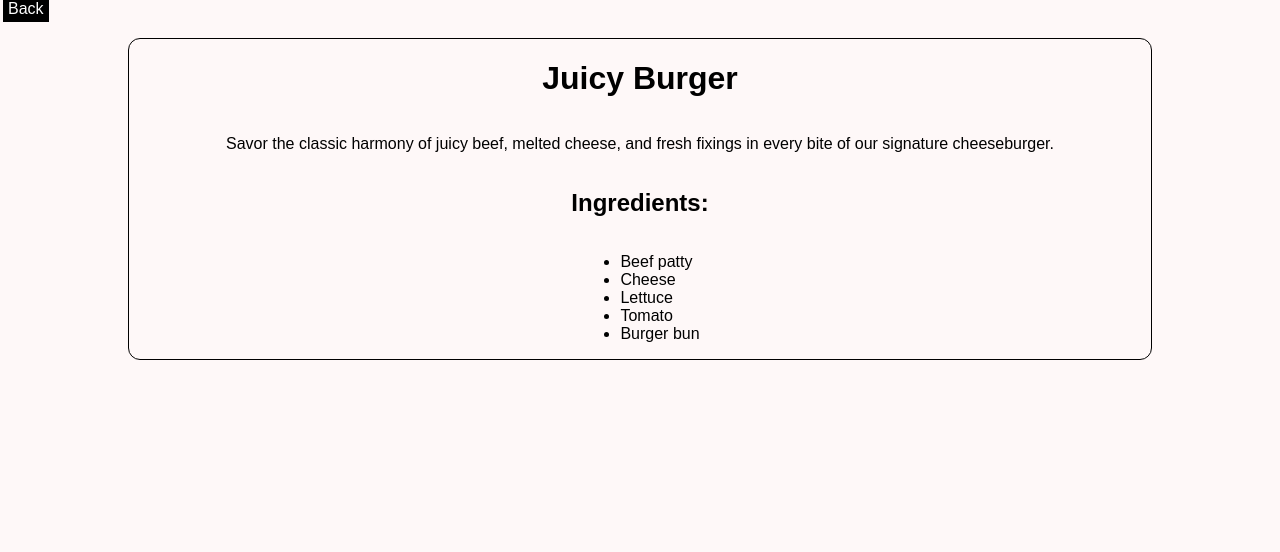
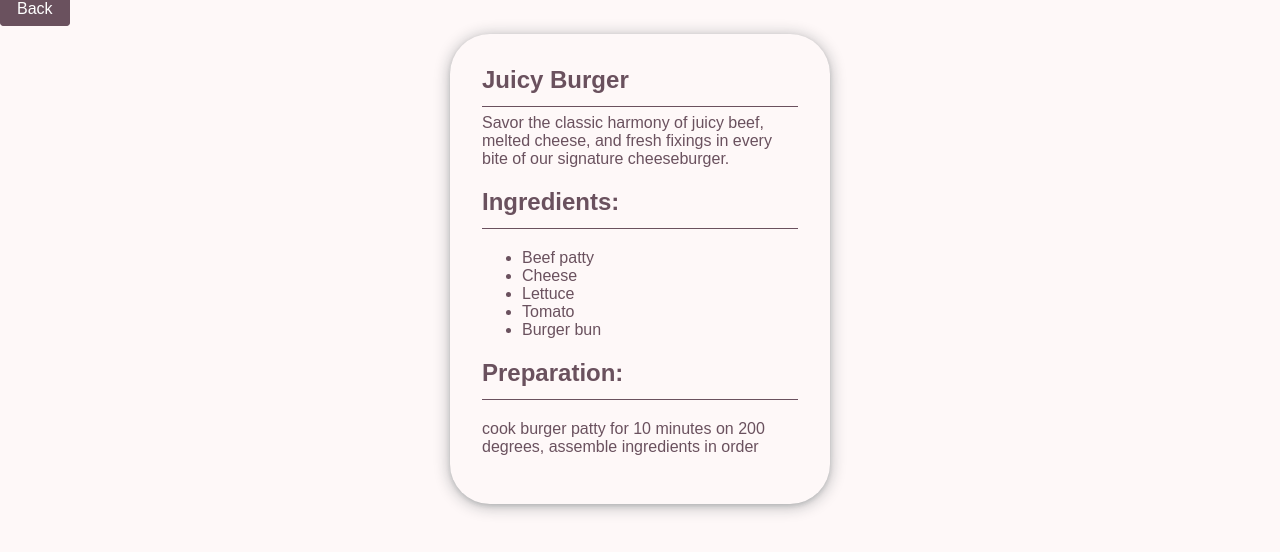
Before and after one commit to campbell-15/ReactRecipeBook, a React (Create React App) app: page /recipe/1 in a window 1280 px wide. Shown: the top 552 px of the page. Built offline with nearby package versions, Linux system fonts and the light colour scheme; a small style sheet from the web is missing.

Commit message:
added styles to details page

```diff
--- a/src/Components/RecipeDetails/RecipeDetails.css
+++ b/src/Components/RecipeDetails/RecipeDetails.css
@@ -1,31 +1,58 @@
-.back-button {
-    width: 60px;
-    height: 50px;
-    background-color: black;
-    color: white;
-    padding: 5px;
-    text-decoration: none;
-    margin: 3px;
-    margin-top: 3px;
+.details-card {
+    max-width: 380px;
+    border-radius: calc(var(--curve) * 1px);
+    overflow: hidden;
+    box-shadow: rgba(14, 30, 37, 0.12) 0px 2px 4px 0px, rgba(14, 30, 37, 0.32) 0px 2px 16px 0px;
+    margin: 0 auto;
+    padding: 2rem;
 }
 
-.deatils-card {
-    display: flex; /* Use flexbox */
-    flex-direction: column; /* Stack children vertically */
-    justify-content: center; /* Center content vertically */
-    align-items: center; /* Center content horizontally */
-    border: 1px solid black;
-    border-radius: 12px;
-    width: 80%;
-    margin: 0 auto; /* Horizontally center the div */
-    margin-top: 20px;
+.details-card__title {
+    font-size: 1.5em;
+    margin: 0 0 .3em;
+    color: #6A515E;
+    border-bottom: 1px solid #6A515E;
+    padding-bottom: 0.5em;
 }
 
-.ingredients-title {
-    color: black;
-    text-align: center;
+.details-card__description {
+    margin: 0 0 1em;
+    color: #6A515E;
 }
 
-.ingredients-description {
-    text-align: center;
+.details-card__ingredient-list {
+    margin-bottom: 1em;
 }
+
+.details-card__ingredient-list li {
+    color: #6A515E;
+}
+
+.details-card__prep {
+    color: #6A515E;
+}
+
+.button-container {
+    margin-bottom: 1em;
+}
+
+.back-button {
+    background-color: white;
+    border: 1px solid #6A515E;
+    color: #6A515E;
+    padding: 0.5em 1em;
+    border-radius: 4px;
+    text-decoration: none;
+    transition: background-color 0.3s, color 0.3s;
+}
+
+.back-button:hover {
+    background-color: #6A515E;
+    color: white;
+}
+
+.details-heading {
+    color: #6A515E;
+    border-bottom: 1px solid #6A515E;
+    padding-bottom: 0.5em;
+}
--- a/src/Components/RecipeDetails/RecipeDetails.js
+++ b/src/Components/RecipeDetails/RecipeDetails.js
@@ -24,7 +24,8 @@ const RecipeDetails = () => {
             description: "Deliciously savory pepperoni pizza with a perfect blend of gooey cheese and zesty tomato sauce, topped with generous slices of spicy pepperoni.",
             ingredients: ["Pizza dough", "Tomato sauce", "Mozzarella cheese", "Pepperoni slices"],
             tagLine: ["Exactly what you need on a Thursday night"],
-            imageURL: "https://recipes.net/wp-content/uploads/2023/05/papa-johns-pepperoni-pizza-recipe_73a08afc185dba371d10414961f2cb0c.jpeg"
+            imageURL: "https://recipes.net/wp-content/uploads/2023/05/papa-johns-pepperoni-pizza-recipe_73a08afc185dba371d10414961f2cb0c.jpeg",
+            prep: ["Preheat oven to 220°C. Spread pizza sauce over dough. Sprinkle cheese and add pepperoni. Bake for 12-15 minutes until crust is golden."]
         },
         {
             id: 3,
@@ -32,7 +33,8 @@ const RecipeDetails = () => {
             description: "Indulge in decadence with our rich and moist chocolate cake, a timeless treat for any occasion.",
             ingredients: ["Flour", "Sugar", "Cocoa powder", "Eggs", "Butter", "Milk"],
             tagLine: ["Fancy a sweet treat?"],
-            imageURL: "https://www.halfbakedharvest.com/wp-content/uploads/2018/08/Better-Together-Chocolate-Vanilla-Birthday-Cake-1.jpg"
+            imageURL: "https://www.halfbakedharvest.com/wp-content/uploads/2018/08/Better-Together-Chocolate-Vanilla-Birthday-Cake-1.jpg",
+            prep: ["Preheat oven to 180°C. Mix dry ingredients. Add wet ingredients and mix until smooth. Bake for 30-35 minutes until toothpick comes out clean."]
         },
         {
             id: 4,
@@ -40,7 +42,8 @@ const RecipeDetails = () => {
             description: "T-Bone steak: Juicy, flavorful beef cut showcasing both tenderloin and strip loin.",
             ingredients: ["T-Bone steak", "Salt", "Pepper", "Olive oil"],
             tagLine: ["Yummiest T-Bone Steak in South Africa"],
-            imageURL: "https://images.immediate.co.uk/production/volatile/sites/2/2018/10/Pan-Fried-T-Bone-Steak-284bfa5.jpg"
+            imageURL: "https://images.immediate.co.uk/production/volatile/sites/2/2018/10/Pan-Fried-T-Bone-Steak-284bfa5.jpg",
+            prep: ["Season steak with salt and pepper. Grill for 4-5 minutes per side for medium-rare. Let it rest for 5 minutes before serving."]
         },
         {
             id: 5,
@@ -48,7 +51,8 @@ const RecipeDetails = () => {
             description: "Savory layers of pasta, rich tomato sauce, creamy cheese, and seasoned ground meat come together in this classic Italian comfort dish.",
             ingredients: ["lasagna noodles", "ground beef", "tomato sauce", "ricotta cheese", "mozzarella cheese"],
             tagLine: ["Quick and easy meal for the family"],
-            imageURL: "https://assets.epicurious.com/photos/6508a14155b19af4200459c7/4:6/w_1932,h_2898,c_limit/Sausage-Cheese-Basil-Lasanga_RECIPE.jpg"
+            imageURL: "https://assets.epicurious.com/photos/6508a14155b19af4200459c7/4:6/w_1932,h_2898,c_limit/Sausage-Cheese-Basil-Lasanga_RECIPE.jpg",
+            prep: ["Preheat oven to 180°C. Layer lasagna sheets, meat sauce, and cheese. Repeat layers. Bake for 45 minutes until bubbly and golden."]
         },
         {
             id: 6,
@@ -56,7 +60,8 @@ const RecipeDetails = () => {
             description: "Indulge in a savory delight with our Pepper & Steak Pie – A harmonious blend of tender steak and flavorful peppers baked to perfection in a flaky crust.",
             ingredients: ["steak", "bell peppers", "onion", "flour", "beef broth", "puff pastry"],
             tagLine: ["Try something new! You won't regret it..."],
-            imageURL: "https://encrypted-tbn0.gstatic.com/images?q=tbn:ANd9GcQIuCXkwS6WKizF3JRIPyJ3wkKG_VTNj9tHeenCLp7hlg&s"
+            imageURL: "https://encrypted-tbn0.gstatic.com/images?q=tbn:ANd9GcQIuCXkwS6WKizF3JRIPyJ3wkKG_VTNj9tHeenCLp7hlg&s",
+            prep: ["Sauté steak and peppers. Transfer to pie crust. Cover with top crust and bake at 200°C for 25-30 minutes."]
         }
     ]);
 
@@ -72,15 +77,17 @@ const RecipeDetails = () => {
             <div className="button-container">
                 <Link to="/" className="back-button">Back</Link>
             </div>
-            <div className="deatils-card">
-                <h1 className="ingredients-title">{recipe.title}</h1>
-                <p className="ingredient-description">{recipe.description}</p>
-                <h2>Ingredients:</h2>
-                <ul>
+            <div className="details-card">
+                <h1 className="details-card__title">{recipe.title}</h1>
+                <p className="details-card__description">{recipe.description}</p>
+                <h2 className="details-heading">Ingredients:</h2>
+                <ul className="details-card__ingredient-list">
                     {recipe.ingredients.map((ingredient, index) => (
                         <li key={index}>{ingredient}</li>
                     ))}
                 </ul>
+                <h2 className="details-heading">Preparation:</h2>
+                <p className="details-card__prep">{recipe.prep}</p>
             </div>
         </div>
     );
```
